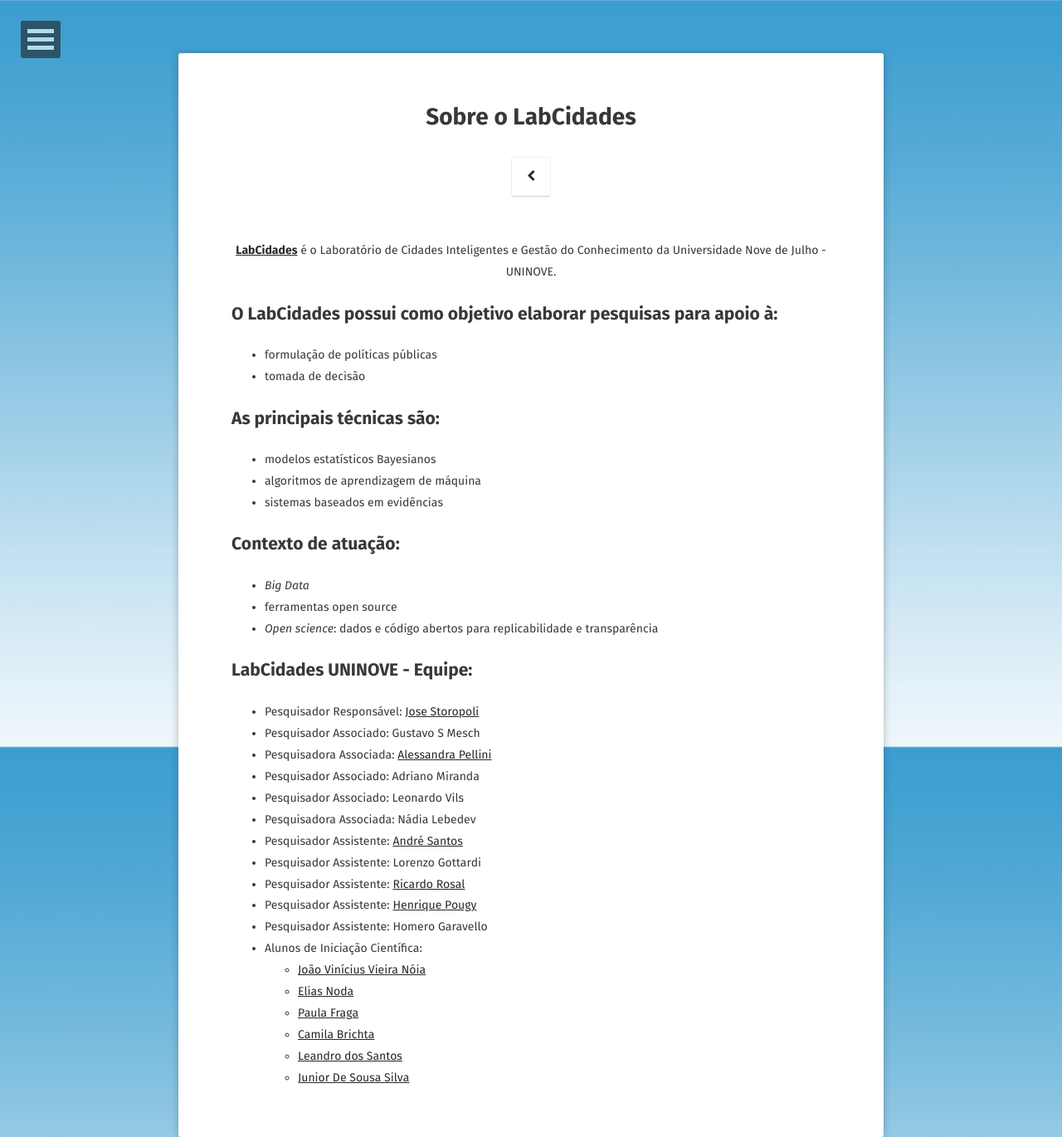
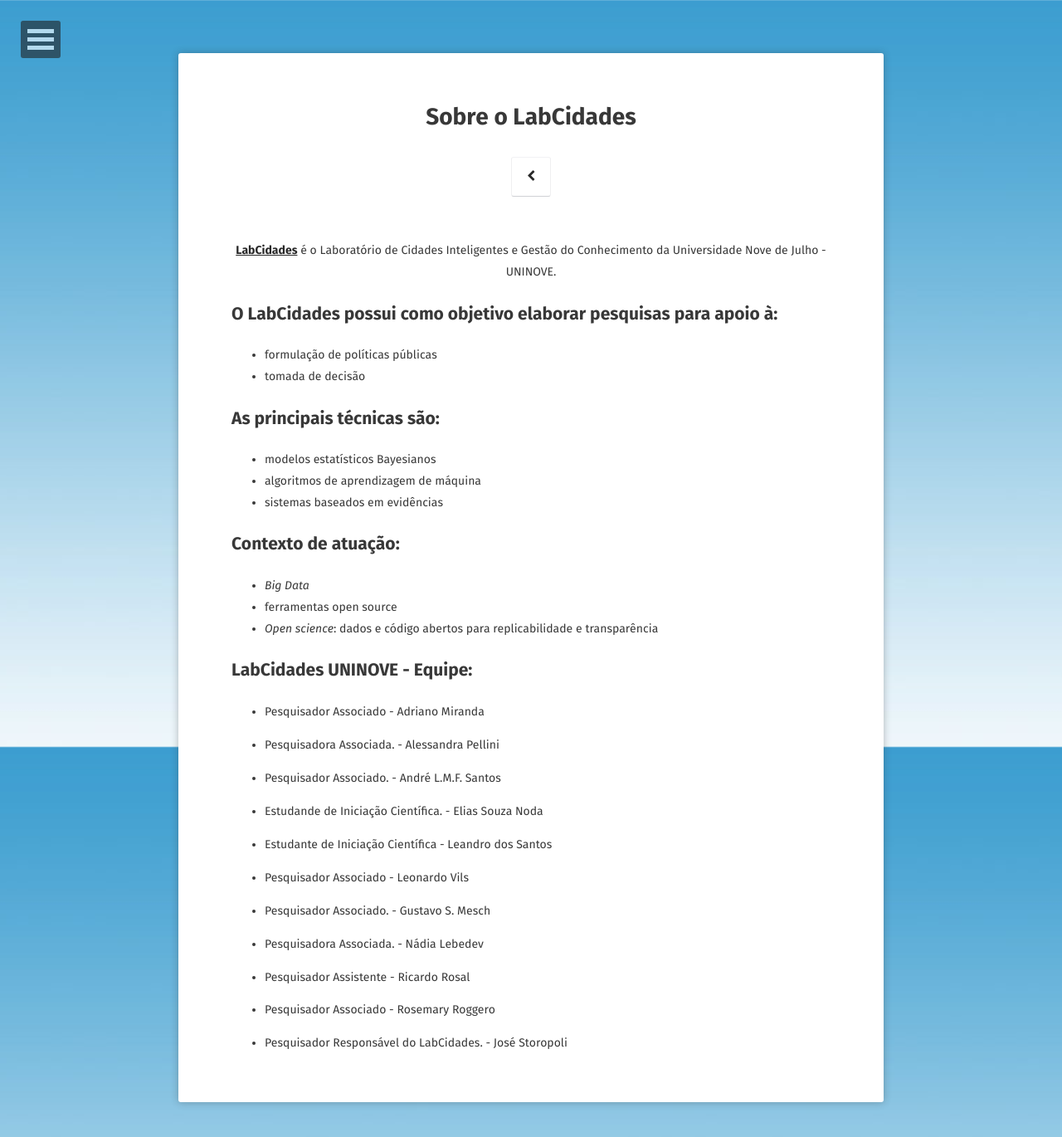
Before and after one commit to LabCidades/LabCidades.github.io, a Jekyll site: the page built from about/index.md, in a window 1280 px wide. Shown: the whole page at 83% size. Built offline with Jekyll 4.4.1, drawn with Linux system fonts in a browser that asks for light colours; some web fonts are replaced.

Commit message:
equipe no about agora eh gerada dinamicamente da collection das mini-bios

```diff
--- a/about/index.md
+++ b/about/index.md
@@ -23,21 +23,9 @@ comments: false
 * *Open science*: dados e código abertos para replicabilidade e transparência
 
 ## LabCidades UNINOVE - Equipe:
-* Pesquisador Responsável: [Jose Storopoli](https://github.com/storopoli)
-* Pesquisador Associado: Gustavo S Mesch
-* Pesquisadora Associada: [Alessandra Pellini](https://github.com/acgpellini)
-* Pesquisador Associado: Adriano Miranda
-* Pesquisador Associado: Leonardo Vils
-* Pesquisadora Associada: Nádia Lebedev
-* Pesquisador Assistente: [André Santos](https://github.com/andrelmfsantos)
-* Pesquisador Assistente: Lorenzo Gottardi
-* Pesquisador Assistente: [Ricardo Rosal](https://github.com/RosalRicardo)
-* Pesquisador Assistente: [Henrique Pougy](https://github.com/h-pgy)
-* Pesquisador Assistente: Homero Garavello
-* Alunos de Iniciação Científica:
-    * [João Vinícius Vieira Nóia](https://github.com/vinivieiran)
-    * [Elias Noda](https://github.com/Elias-Noda)
-    * [Paula Fraga](https://github.com/Paula-Fraga)
-    * [Camila Brichta](https://github.com/camibrichta)
-    * [Leandro dos Santos](https://github.com/leandrors91)
-    * [Junior De Sousa Silva](https://github.com/juniorghostinthewires)
+
+{% for membro in site.mini_bios %}
+
+  * {{ membro.excerpt }} - {{ membro.title }}
+
+{% endfor %}
```
